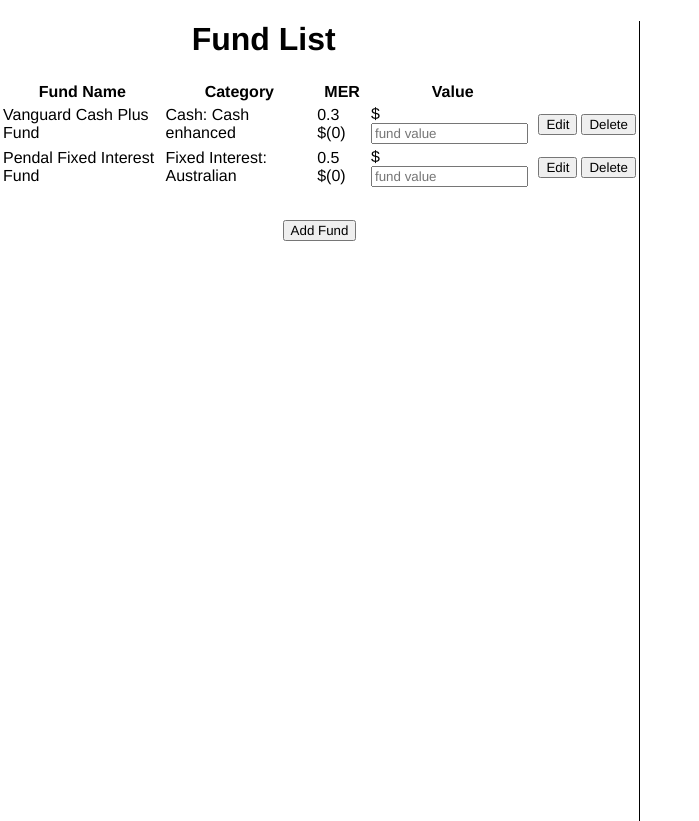
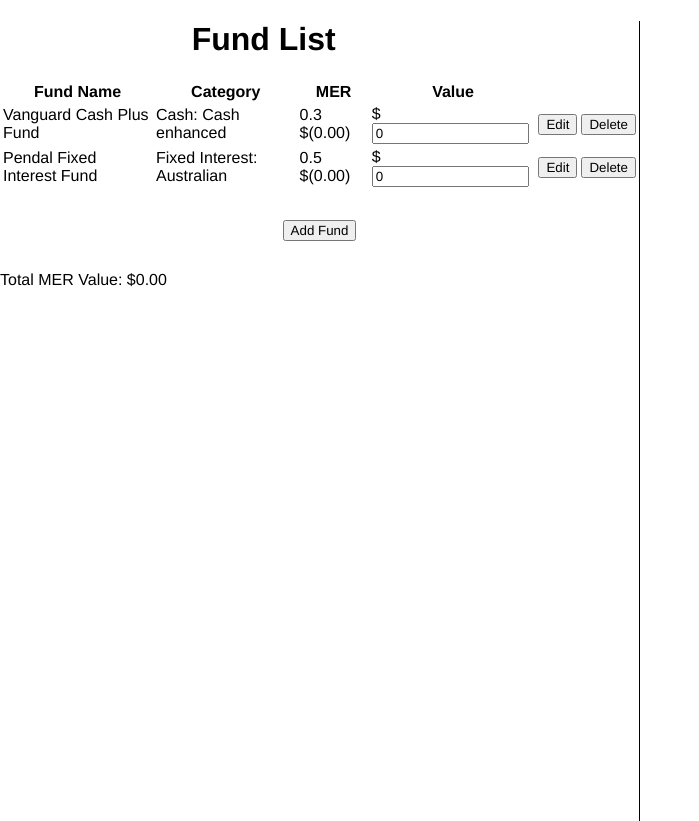
Before and after one commit to ichater/Managed-fund-list, a React (Create React App) app: page / in a window 1280 px wide. Shown: the whole page, without its empty margins (0-699 px from the left). Built offline with nearby package versions, Linux system fonts and the light colour scheme.

Commit message:
MER totals added with Christian

```diff
--- a/src/Components/App.js
+++ b/src/Components/App.js
@@ -27,8 +27,16 @@
     handleMFAdd,
     handleFundDelete,
     handleFundSelect,
-    handleFundChange
+    handleFundChange,
+    handleFundValueChange
   };
+
+  function handleFundValueChange(id, value) {
+    const newFunds = [...funds];
+    const index = newFunds.findIndex(f => f.id === id);
+    newFunds[index].value = value;
+    setManagedFunds(newFunds);
+  }
 
   function handleFundSelect(id) {
     setSelectedFundID(id);
@@ -40,7 +48,8 @@
       id: uuidv4(),
       name: "newMF",
       Category: "money",
-      MER: 0.9
+      MER: 0.9,
+      value: 0
     };
     setManagedFunds([...funds, newMF]);
   }
@@ -76,13 +85,15 @@
     id: 1,
     name: "Vanguard Cash Plus Fund",
     Category: "Cash: Cash enhanced",
-    MER: 0.3
+    MER: 0.3,
+    value: 0
   },
   {
     id: 2,
     name: "Pendal Fixed Interest Fund",
     Category: "Fixed Interest: Australian",
-    MER: 0.5
+    MER: 0.5,
+    value: 0
   }
 ];
 
--- a/src/Components/FundList.js
+++ b/src/Components/FundList.js
@@ -1,6 +1,7 @@
 import React, { useContext } from "react";
 import MFs from "./MFs";
 import { FundContext } from "./App";
+import FundMERTotal from "./FundMERTotal";
 
 export default function FundList({ funds }) {
   const { handleMFAdd } = useContext(FundContext);
@@ -27,6 +28,7 @@
           Add Fund
         </button>
       </div>
+      Total MER Value: $<FundMERTotal funds={funds} />
     </div>
   );
 }
--- /dev/null
+++ b/src/Components/FundMERTotal.js
@@ -0,0 +1,9 @@
+import React from "react";
+
+export default function FundMERTotal(props) {
+  const { funds } = props;
+  const total = funds
+    .map(fund => (fund.value * fund.MER) / 100)
+    .reduce((acc, cur) => acc + cur);
+  return <>{total.toFixed(2)}</>;
+}
--- a/src/Components/MFs.js
+++ b/src/Components/MFs.js
@@ -1,9 +1,13 @@
-import React, { useContext } from "react";
+import React, { useContext, useState } from "react";
 import { FundContext } from "./App";
 
 export default function ManagedFund(props) {
-  const { handleFundDelete, handleFundSelect } = useContext(FundContext);
-  const { id, name, Category, MER } = props;
+  const {
+    handleFundDelete,
+    handleFundSelect,
+    handleFundValueChange
+  } = useContext(FundContext);
+  const { id, name, Category, MER, value } = props;
 
   return (
     <>
@@ -11,10 +15,17 @@
         <td> {name}</td>
         <td> {Category}</td>
         <td>
-          {MER} $(<span>0</span>)
+          {/* toFixed gud */}
+          {MER} $(<span>{((value * MER) / 100).toFixed(2)}</span>)
         </td>
         <td>
-          $<input type="number" placeholder="fund value"></input>
+          $
+          <input
+            type="number"
+            placeholder="fund value"
+            onChange={e => handleFundValueChange(id, e.target.value)}
+            value={value}
+          ></input>
         </td>
         <td>
           <button
```
